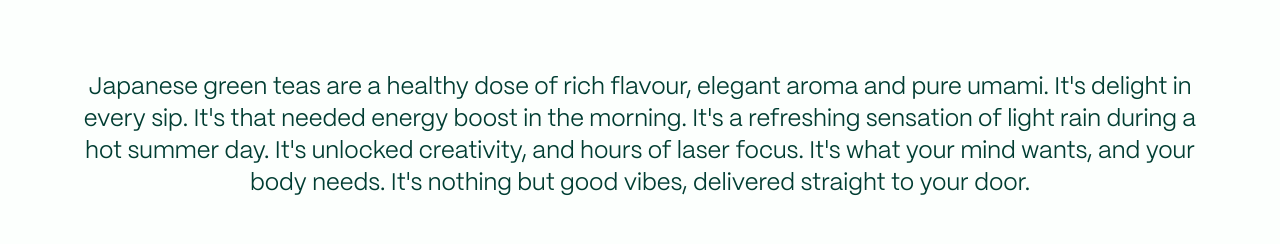
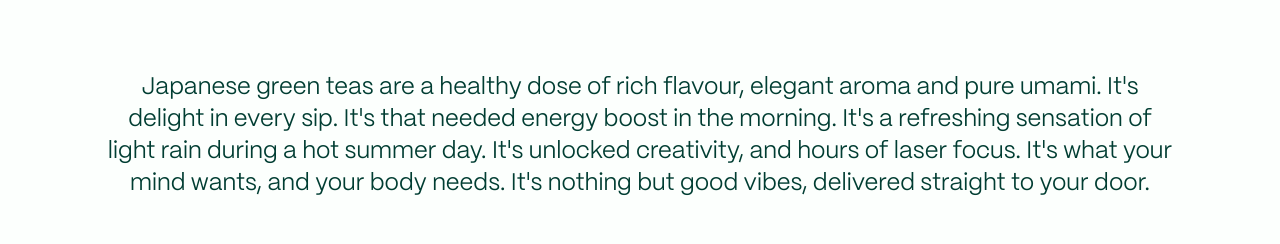
Before and after one commit to liquid-O2/ryokucha, a Next.js app: page / in a window 1280 px wide. Shown: the part 794-1038 px from the top of the page. Built offline with nearby package versions, Linux system fonts and the light colour scheme; no server answers.

Commit message:
update: balance centered text

```diff
--- a/app/page.tsx
+++ b/app/page.tsx
@@ -11,6 +11,7 @@ import PageWrapper from '../components/pageWrapper'
 import SlideUp from '../components/slideUp'
 import Modal from '../components/modal'
 import InfoSection from './infoSection'
+import Balancer from 'react-wrap-balancer'
 
 export default function App() {
   return (
@@ -21,7 +22,9 @@ export default function App() {
           <Container>
             <SlideUp>
               <article className='flex flex-col items-center justify-center px-6 leading-normal'>
-                <h2 className='max-w-[73ch] text-center text-xl md:text-2xl'>{`Japanese green teas are a healthy dose of rich flavour, elegant aroma and pure umami. It's delight in every sip. It's that needed energy boost in the morning. It's a refreshing sensation of light rain during a hot summer day. It's unlocked creativity, and hours of laser focus. It's what your mind wants, and your body needs. It's nothing but good vibes, delivered straight to your door.`}</h2>
+                <Balancer ratio={0.9}>
+                  <h2 className='max-w-[73ch] text-center text-xl md:text-2xl'>{`Japanese green teas are a healthy dose of rich flavour, elegant aroma and pure umami. It's delight in every sip. It's that needed energy boost in the morning. It's a refreshing sensation of light rain during a hot summer day. It's unlocked creativity, and hours of laser focus. It's what your mind wants, and your body needs. It's nothing but good vibes, delivered straight to your door.`}</h2>
+                </Balancer>
                 <Link href={'/shop'} className='mt-12  '>
                   <Button variant='secondary'>BROWSE OUR COLLECTION</Button>
                 </Link>
--- a/package.json
+++ b/package.json
@@ -32,6 +32,7 @@
     "react-dom": "^18.2.0",
     "react-feather": "^2.0.10",
     "react-hook-form": "^7.39.5",
+    "react-wrap-balancer": "^0.3.0",
     "stripe": "^11.5.0",
     "typescript": "4.9.3"
   },
```
Also changed, not shown: 1 other file (tests, documents, lock files or other folders).
